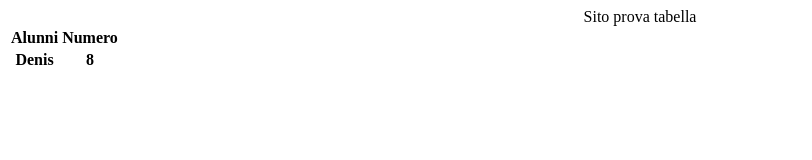
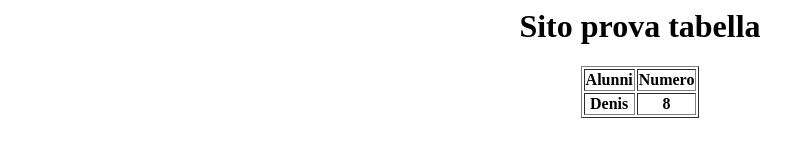
Before and after one commit to denis04irmici/denis04irmici.github.io, a plain HTML site: page tabella.html in a window 1280 px wide. Shown: the whole page, without its empty margins (0-812 px from the left). Drawn offline with Linux system fonts and the light colour scheme.

Commit message:
Update tabella.html

```diff
--- a/tabella.html
+++ b/tabella.html
@@ -3,8 +3,9 @@
 		<title>Prova Tabella</title>
 	</head>
 	<body>
-		<center>Sito prova tabella</center>
-		<table>
+		<center>
+			<h1>Sito prova tabella</h1>
+		<table border="1" widht="50%">
 			<tr>
 				<th>Alunni</th>
 				<th>Numero</th>
@@ -14,6 +15,6 @@
 				<th>8</th>
 			</tr>
 		</table>
-
+		</center>
 	</body>
 </html>
```
